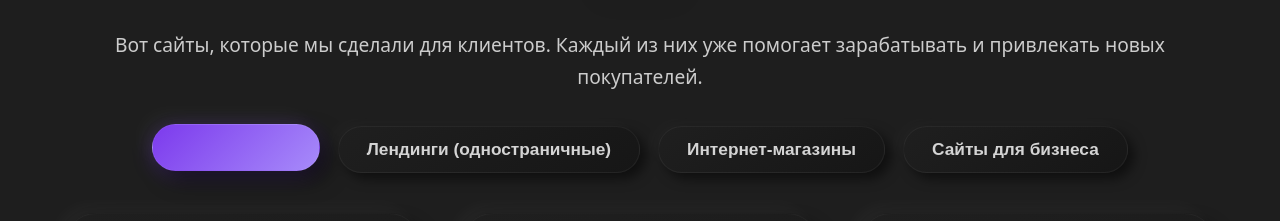
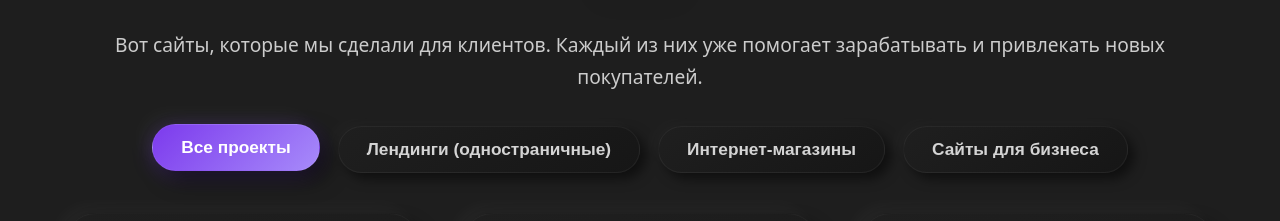
Before and after one commit to Dveyn/web_stroke, a Next.js app: page / in a window 1280 px wide. Shown: the part 6500-6721 px from the top of the page. Built offline with nearby package versions, Linux system fonts and the light colour scheme.

Commit message:
fix style

```diff
--- a/src/app/case-studies/caseStudies.module.css
+++ b/src/app/case-studies/caseStudies.module.css
@@ -37,7 +37,7 @@
   font-weight: 900;
   letter-spacing: -0.03em;
   line-height: 1.1;
-  text-shadow: 0 4px 24px rgba(0, 0, 0, 0.35), 0 1px 0 #222;
+
   margin-bottom: 0.5em;
   position: relative;
   z-index: 1;
--- a/src/app/services/services.module.css
+++ b/src/app/services/services.module.css
@@ -26,7 +26,6 @@
   font-weight: 900;
   letter-spacing: -0.03em;
   line-height: 1.1;
-  text-shadow: 0 4px 24px rgba(0,0,0,0.35), 0 1px 0 #222;
   margin-bottom: 0.5em;
   position: relative;
 }
--- a/src/styles/globals.css
+++ b/src/styles/globals.css
@@ -2412,10 +2412,6 @@ textarea {
   transform: translateY(-2px);
 }
 
-.filter-btn.active::before,
-.filter-btn:hover::before {
-  opacity: 1;
-}
 
 .filter-btn span {
   position: relative;
```
